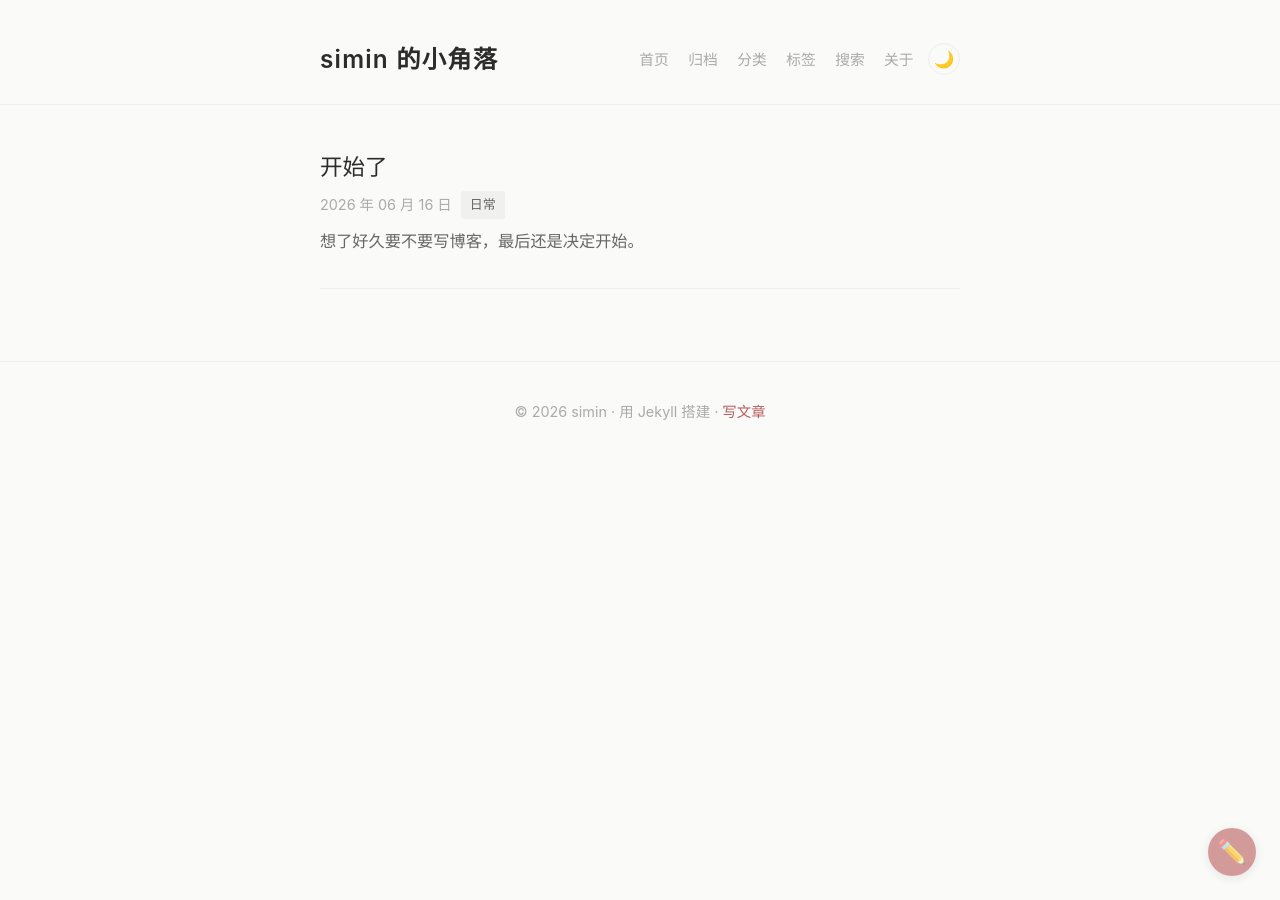
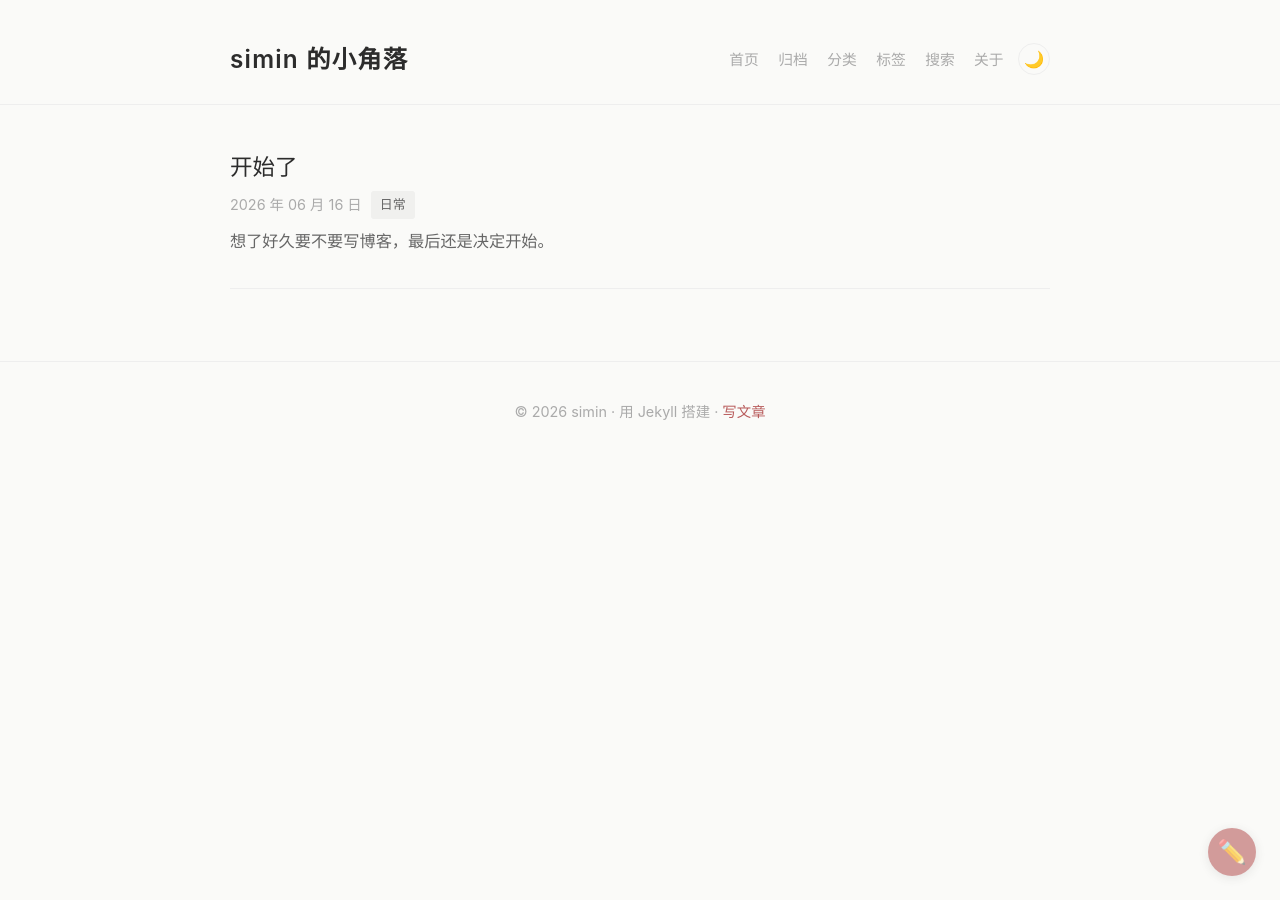
Before and after one commit to siminles/siminles.github.io, a Jekyll site: the page built from index.html, in a window 1280 px wide. Built offline with Jekyll 4.4.1, drawn with Linux system fonts in a browser that asks for light colours.

Commit message:
加宽页面容器：680px → 860px，PC 端阅读更舒适

```diff
--- a/assets/style.css
+++ b/assets/style.css
@@ -37,7 +37,7 @@ body {
 }
 
 .container {
-  max-width: 680px;
+  max-width: 860px;
   margin: 0 auto;
   padding: 0 20px;
 }
```
